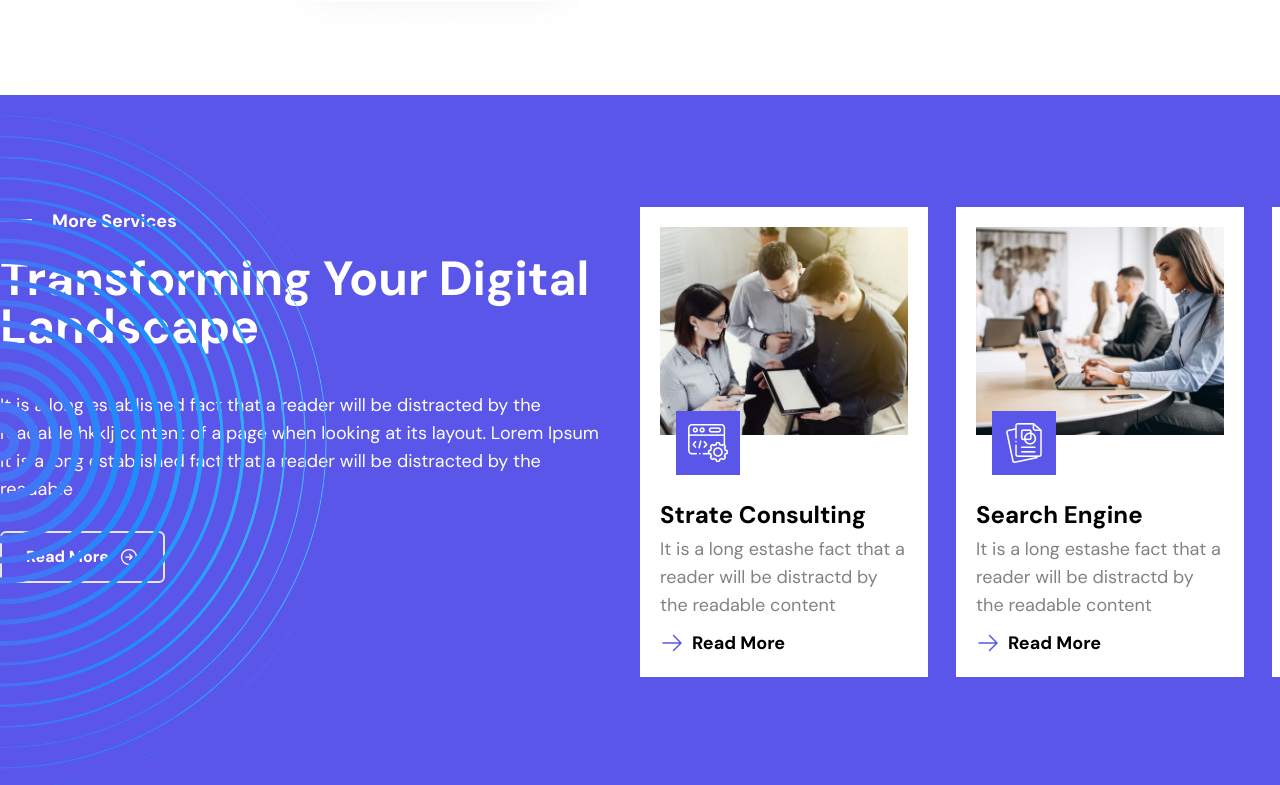
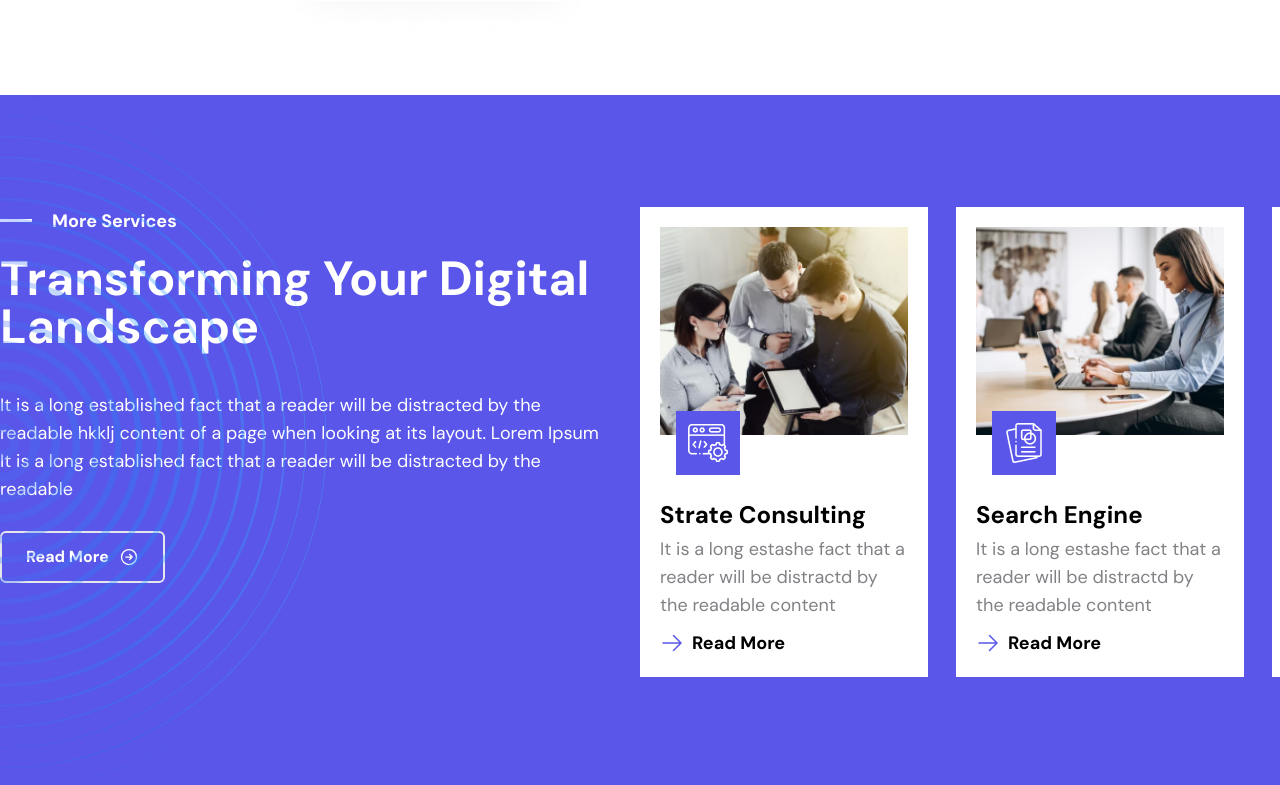
Before and after one commit to mubasyir19/Pixlab07, a Next.js app: page / in a window 1280 px wide. Shown: the part 5838-6623 px from the top of the page. Built offline with nearby package versions, Linux system fonts and the light colour scheme.

Commit message:
fixing image absolute

```diff
--- a/src/app/page.tsx
+++ b/src/app/page.tsx
@@ -1240,7 +1240,7 @@ export default function Home() {
           width={608}
           height={608}
           alt="circular"
-          className="absolute left-0 top-0 h-full w-auto"
+          className="absolute left-0 top-0 z-10 h-full w-auto opacity-30"
         />
       </section>
       <section className="container mx-auto mt-28">
```
